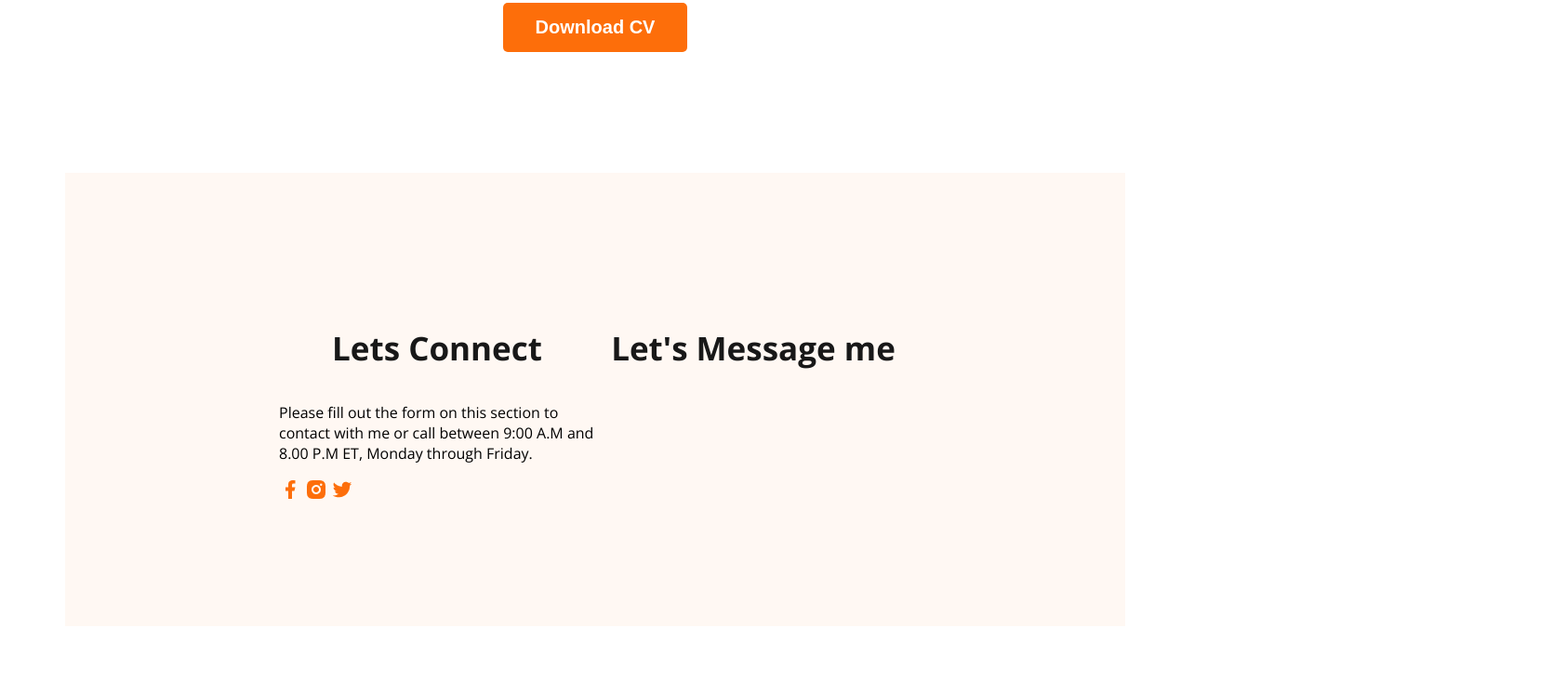
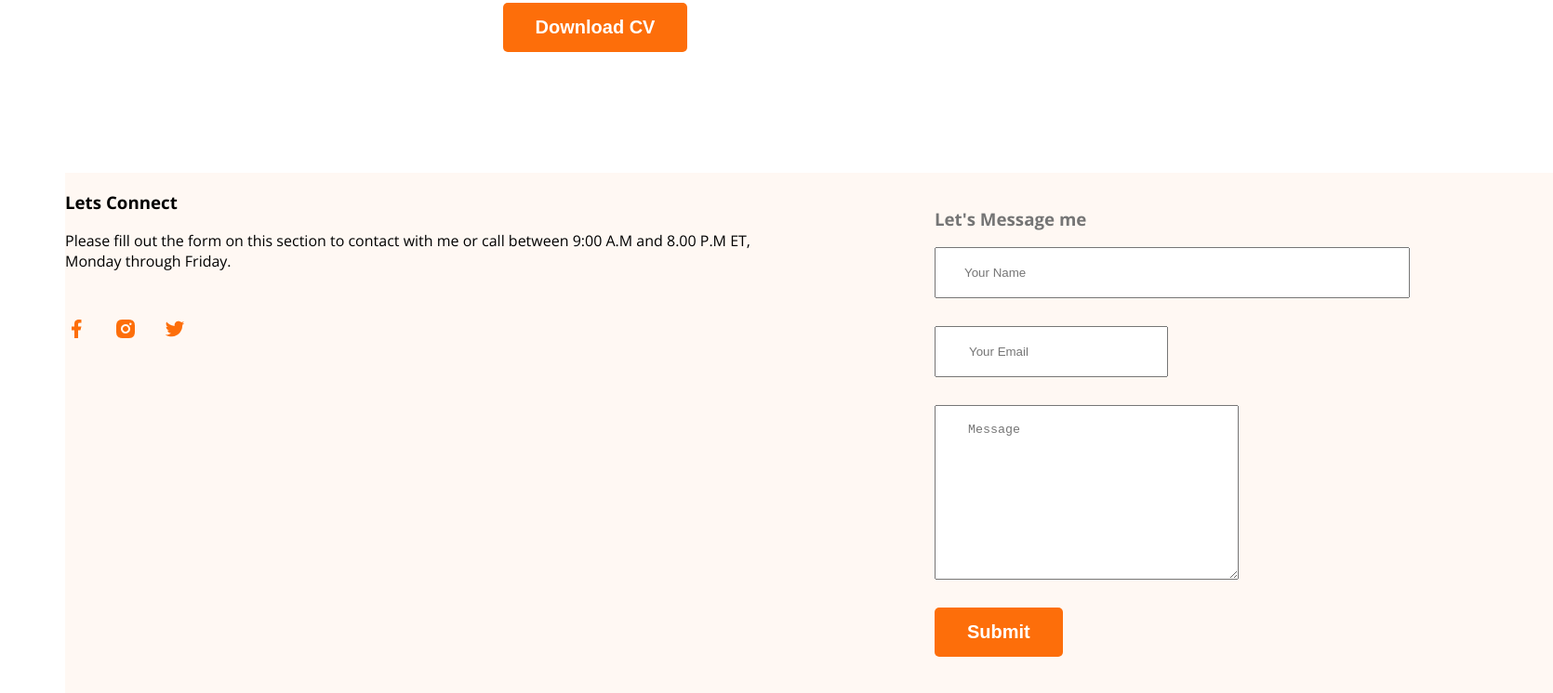
Before and after one commit to shahrukkabir/web-developer-portfolio, a plain HTML site: page index.html in a window 1280 px wide. Shown: the part 3359-4105 px from the top of the page at 93% size, 1670 px wide, since content can reach past the window. Before the commit the page ends 4033 px from the top, so only its background shows below. Drawn offline with nearby package versions, Linux system fonts and the light colour scheme.

Commit message:
finished footer section with contact form

```diff
--- a/index.html
+++ b/index.html
@@ -153,7 +153,7 @@
           <footer>
 
             <div class="footer-column">
-                <h3 class="section-title">Lets Connect</h3>
+                <h3 class="footer-section-title">Lets Connect</h3>
                 <p class="footer-section-description">Please fill out the form on this section to contact with me or call between 9:00 A.M and 8.00 P.M ET, Monday through Friday.</p>
                 <div class="social-link">
                     <a href=""><img src="images/icons/facebook.png" alt=""></a>
@@ -161,8 +161,15 @@
                     <a href=""><img src="images/icons/twitter.png" alt=""></a>
                 </div>
             </div>
-            <div class="footer-column">
-                <h3 class="section-title">Let's Message me</h3>
+            <div class="contact" class="footer-column">
+                <h3 class="footer-section-title">Let's Message me</h3>
+                <form action="">
+                    <input type="text" placeholder="Your Name" name="" id="">
+                    <input type="email" placeholder="Your Email" name="" id="">
+                    <textarea name="" placeholder="Message" id="" cols="30" rows="10"></textarea>
+                    <input class="btn-primary" type="submit" value="Submit">
+
+                </form>
             </div>
         </footer>
 
--- a/styles/portfolio.css
+++ b/styles/portfolio.css
@@ -231,14 +231,29 @@ main {
 footer {
 
     display: flex;
+    gap: 100px;
     background: #FFF8F3;
-    padding: 130px 230px;
     margin-top: 130px;
+    width: 1600px;
+    height: 780px;
 }
 
-.section-title {
-
-}
 .footer-column{
     width: 50%;
 }
+.contact ,input,textarea{
+    display: block;
+    margin-bottom: 30px;
+    color:#757575;
+    padding: 18px 35px;
+
+}
+.contact input[type="text"]{
+    padding: 18px 300px 18px 30px;
+}
+.social-link a{
+    margin-right: 25px;
+}
+.footer-section-description{
+    margin-bottom: 50px;
+}
```
